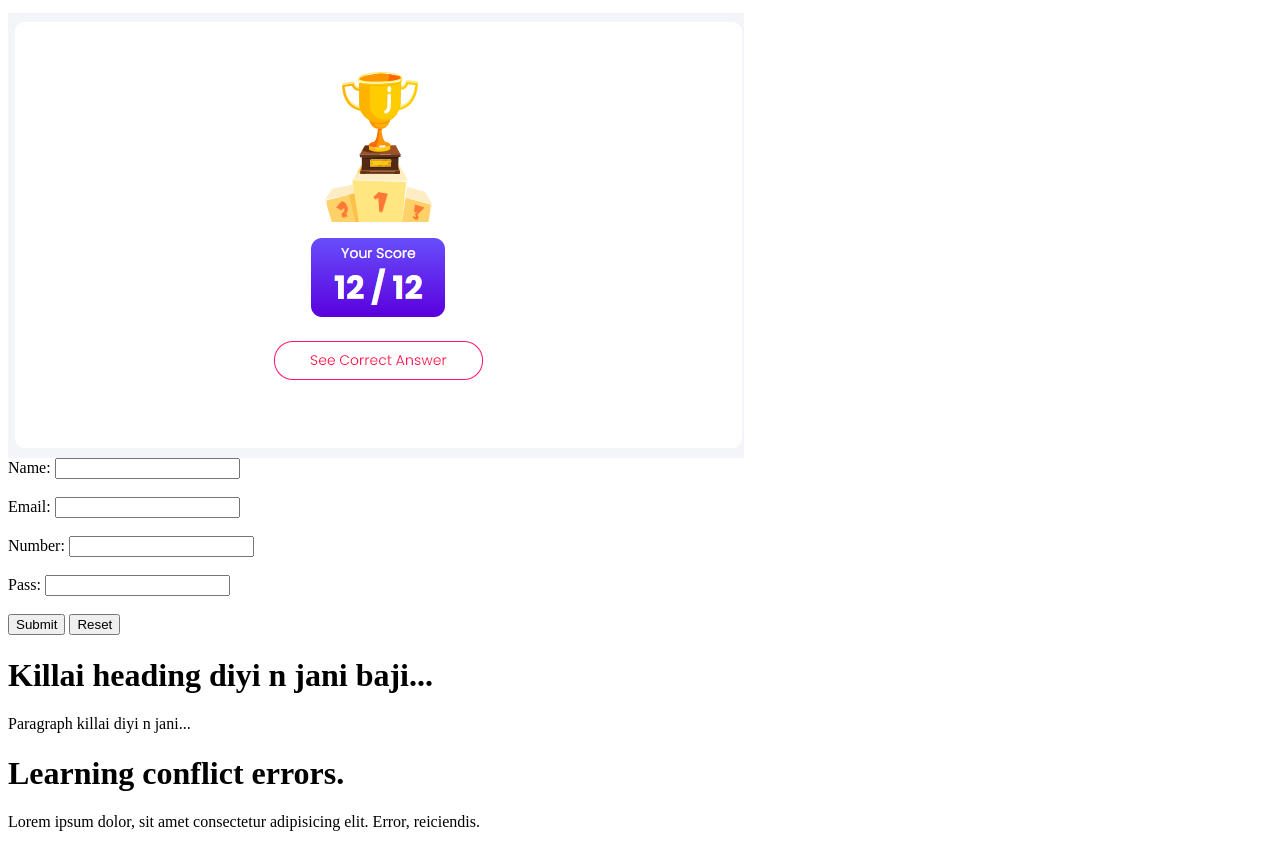
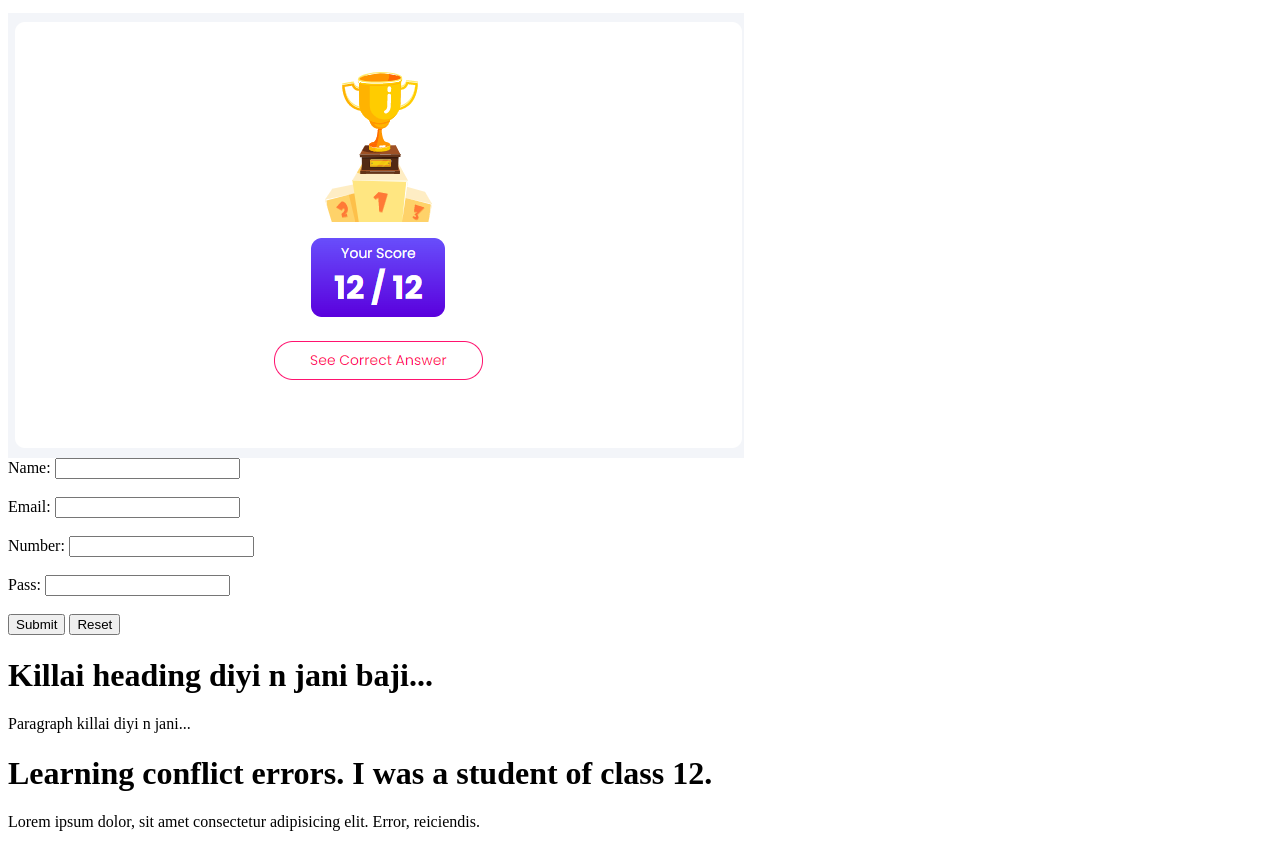
Before and after one commit to Suprio-Das/here-another-one, a plain HTML site: page index.html in a window 1280 px wide. Shown: the part 105-952 px from the top of the page. Drawn offline with Linux system fonts and the light colour scheme.

Commit message:
testing something new

```diff
--- a/index.html
+++ b/index.html
@@ -29,7 +29,7 @@
 
     <!--Here is the conflict brance codes-->
 
-    <h1>Learning conflict errors.</h1>
+    <h1>Learning conflict errors. I was a student of class 12.</h1>
     <p>Lorem ipsum dolor, sit amet consectetur adipisicing elit. Error, reiciendis.</p>
 
 </body>
```
